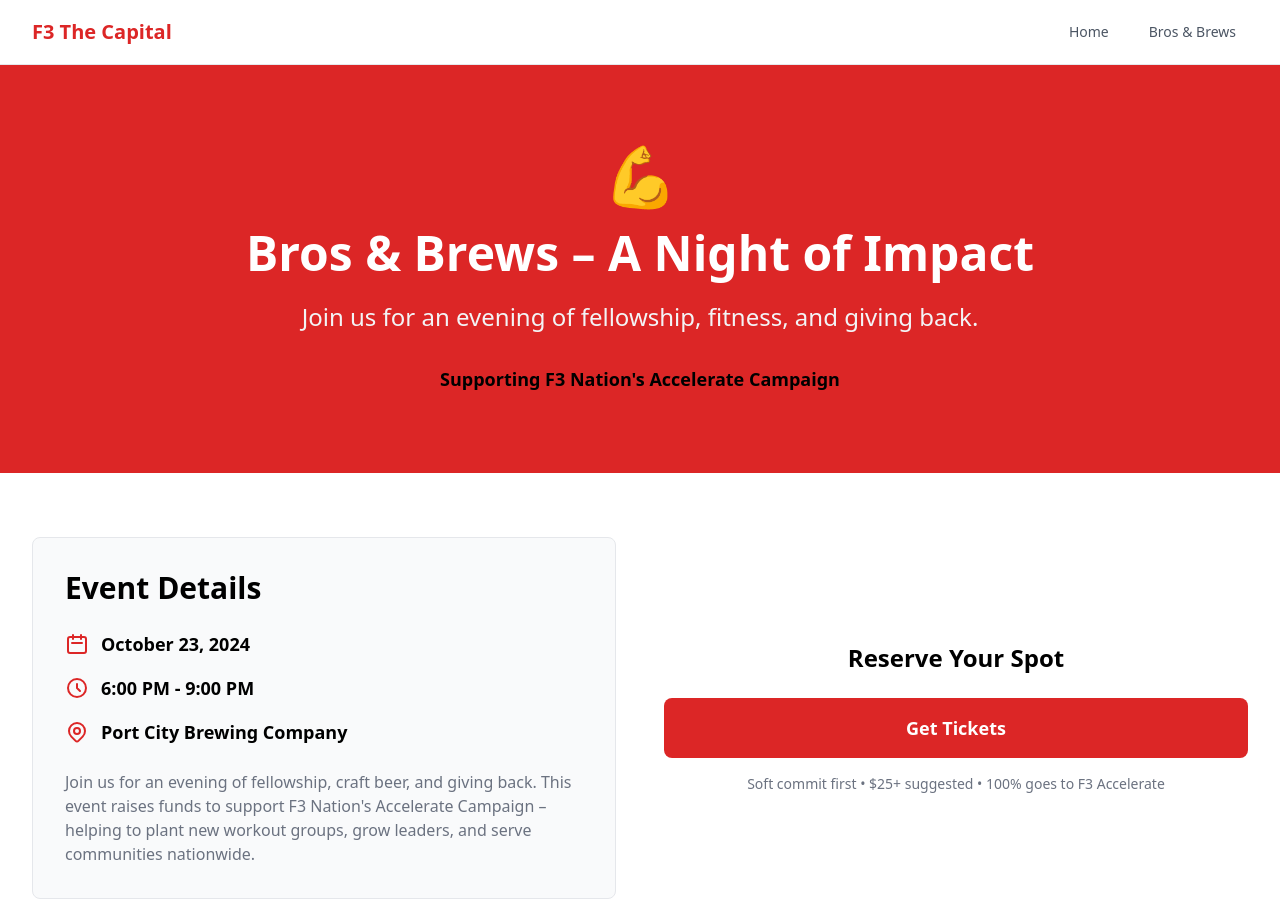
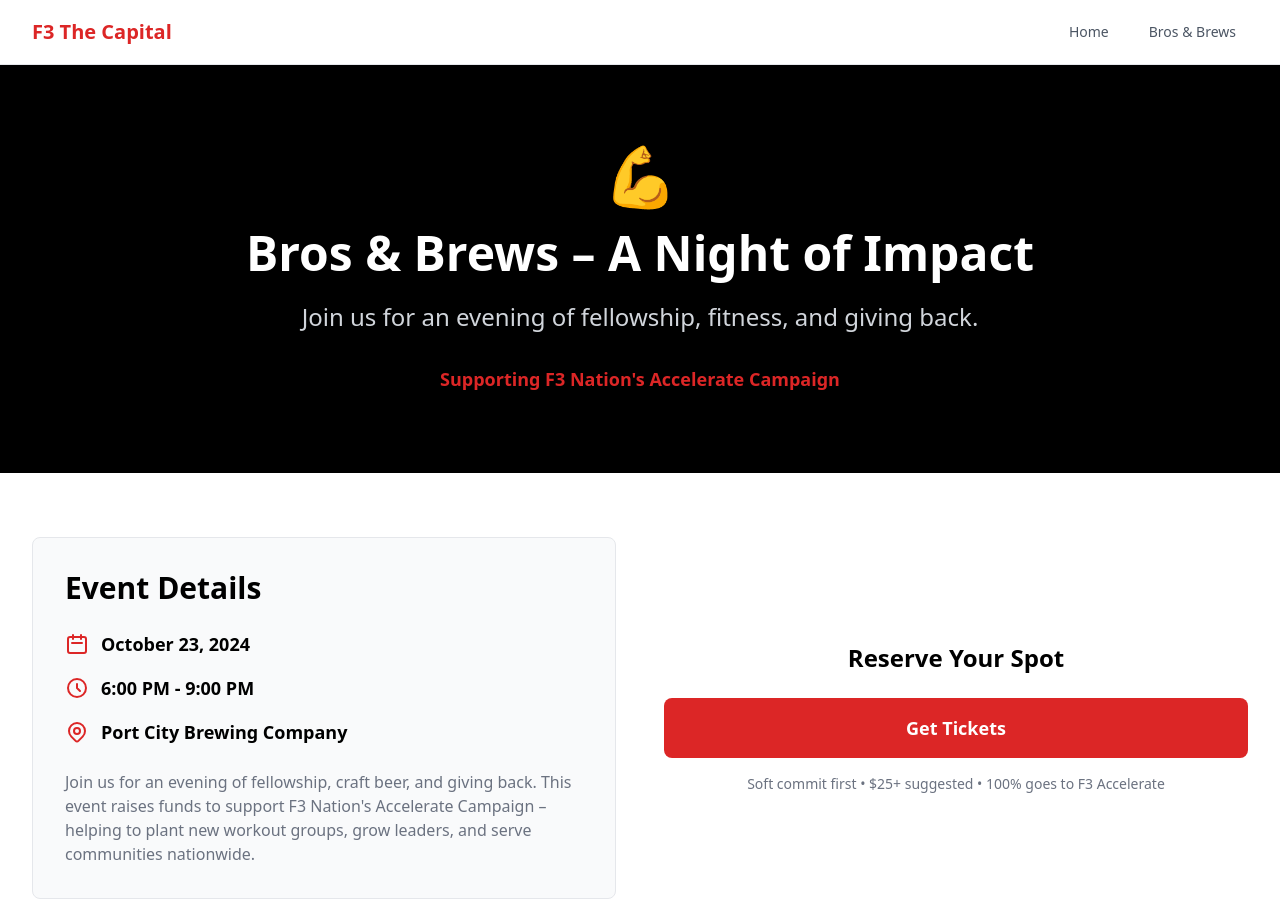
Before and after one commit to Ignite-Strategies/f3capital-landing, a website: page pages/brosandbrews.html in a window 1280 px wide. Shown: the top 902 px of the page. Drawn offline with nearby package versions, Linux system fonts and the light colour scheme; files whose address does not match are found by name.

Commit message:
Tone down hero: change header from red to black for more subtle look

```diff
--- a/pages/brosandbrews.html
+++ b/pages/brosandbrews.html
@@ -26,16 +26,16 @@
     <div id="nav-placeholder"></div>
 
     <!-- Hero Section -->
-    <section class="bg-f3-red text-white py-20">
+    <section class="bg-f3-black text-white py-20">
         <div class="max-w-7xl mx-auto px-4 sm:px-6 lg:px-8 text-center">
             <div class="text-6xl mb-6">💪</div>
             <h1 class="text-3xl md:text-5xl font-bold mb-6">
                 Bros & Brews – A Night of Impact
             </h1>
-            <p class="text-xl md:text-2xl mb-8 text-gray-100 max-w-4xl mx-auto">
+            <p class="text-xl md:text-2xl mb-8 text-gray-300 max-w-4xl mx-auto">
                 Join us for an evening of fellowship, fitness, and giving back.
             </p>
-            <p class="text-lg text-f3-black font-semibold">
+            <p class="text-lg text-f3-red font-semibold">
                 Supporting F3 Nation's Accelerate Campaign
             </p>
         </div>
```
Also changed, not shown: index.html (+2 -2 lines).
